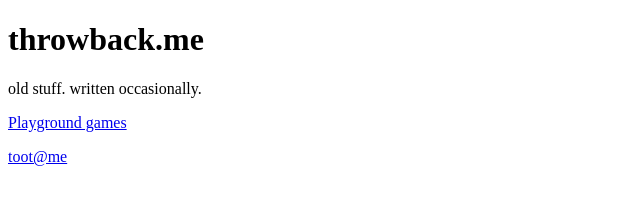
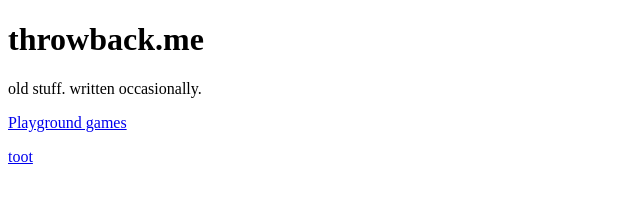
Before and after one commit to thecosas/throwback.me, a plain HTML site: page index.html in a window 1280 px wide. Shown: the full height of the page, 0-640 px from the left. Drawn offline with Linux system fonts and the light colour scheme.

Commit message:
smart quote shenanigans

```diff
--- a/index.html
+++ b/index.html
@@ -5,6 +5,6 @@
 <h1>throwback.me</h1>
 <p>old stuff. written occasionally.</p>
 <p><a href="/playground_games.html">Playground games</a></p>
-<p><a rel=“me” href=“https://mastodon.cloud/@thecosas”>toot@me</a></p>
+<p><a rel="me" href="https://mastodon.cloud/@thecosas">toot</a></p>
 </body>
 </html>
```
